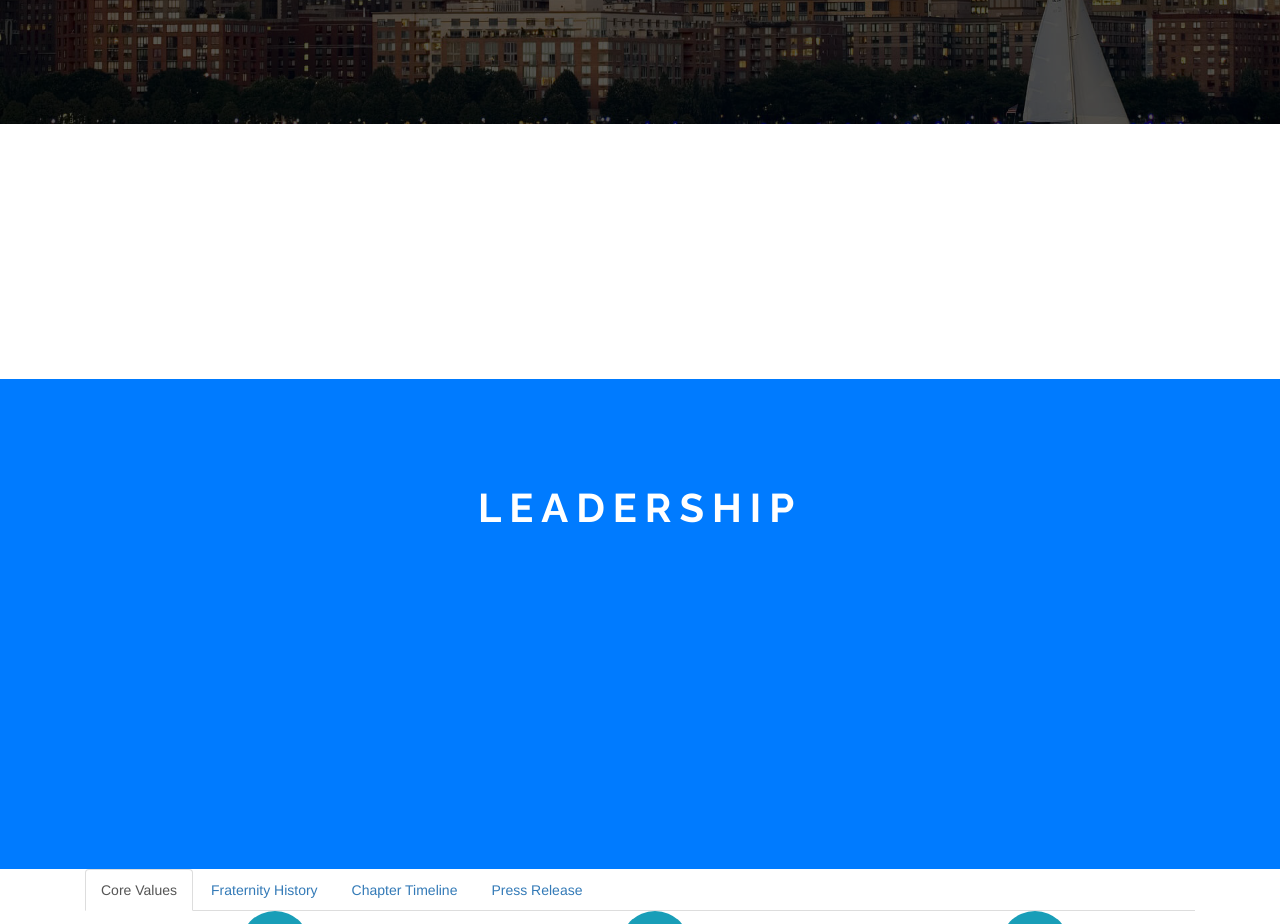
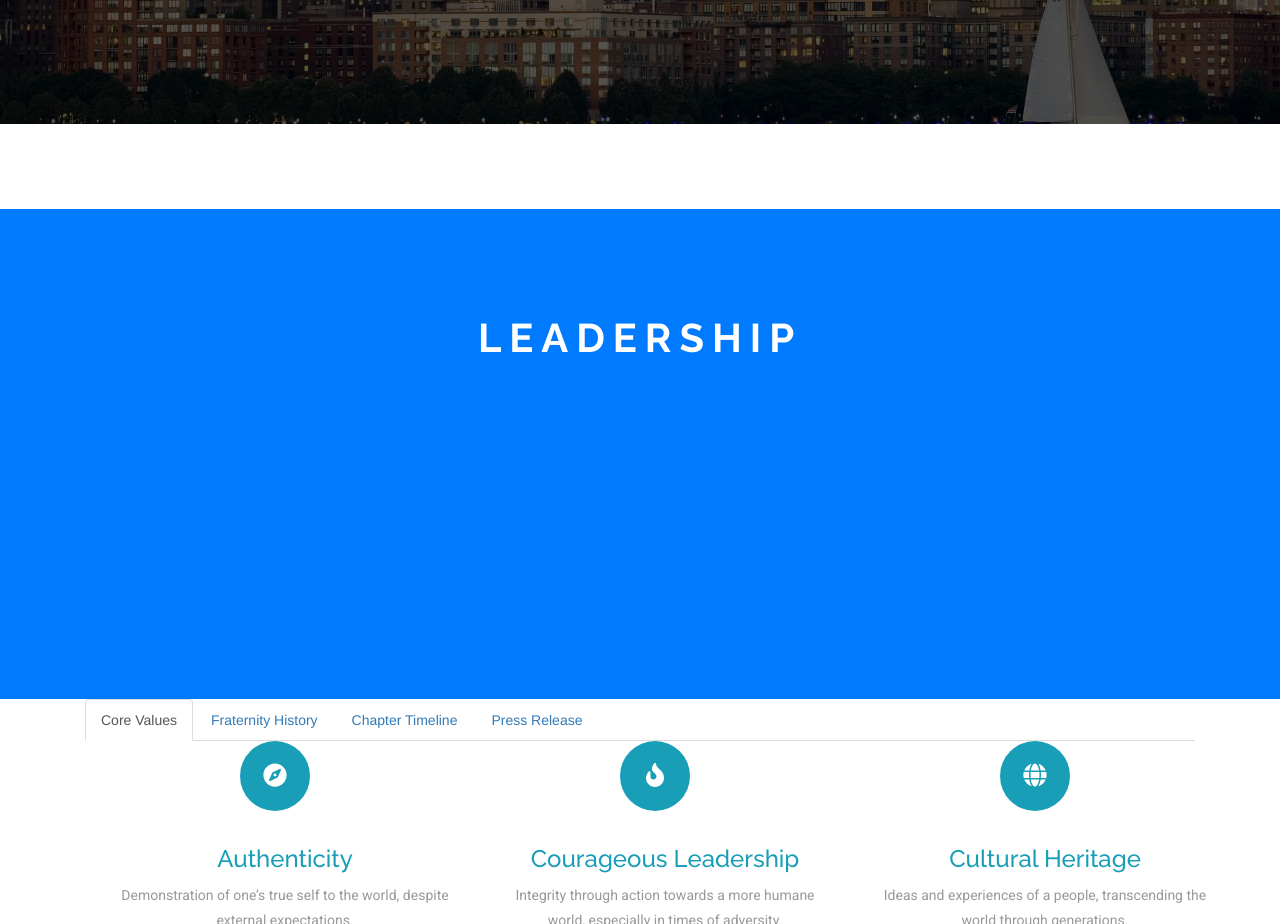
Before and after one commit to rickydiep/syracuselambdas.github.io, a plain HTML site: page index.html in a window 1280 px wide. Shown: the part 860-1784 px from the top of the page. Drawn offline with nearby package versions, Linux system fonts and the light colour scheme.

Commit message:
Fixed Margin

```diff
--- a/index.html
+++ b/index.html
@@ -117,11 +117,6 @@
 </section>
 
 <!-- About -->
-<section class="leadership" id="leadership">
-
-
-</section>
-
 <section class="about" id="about">
 		<div class="block bg-primary block-pd-lg block-bg-overlay text-center" data-bg-img="img/parallax-bg.jpg" data-settings='{"stellar-background-ratio": 0.6}' data-toggle="parallax-bg">
 			<h2 style="text-align: center;">
```
